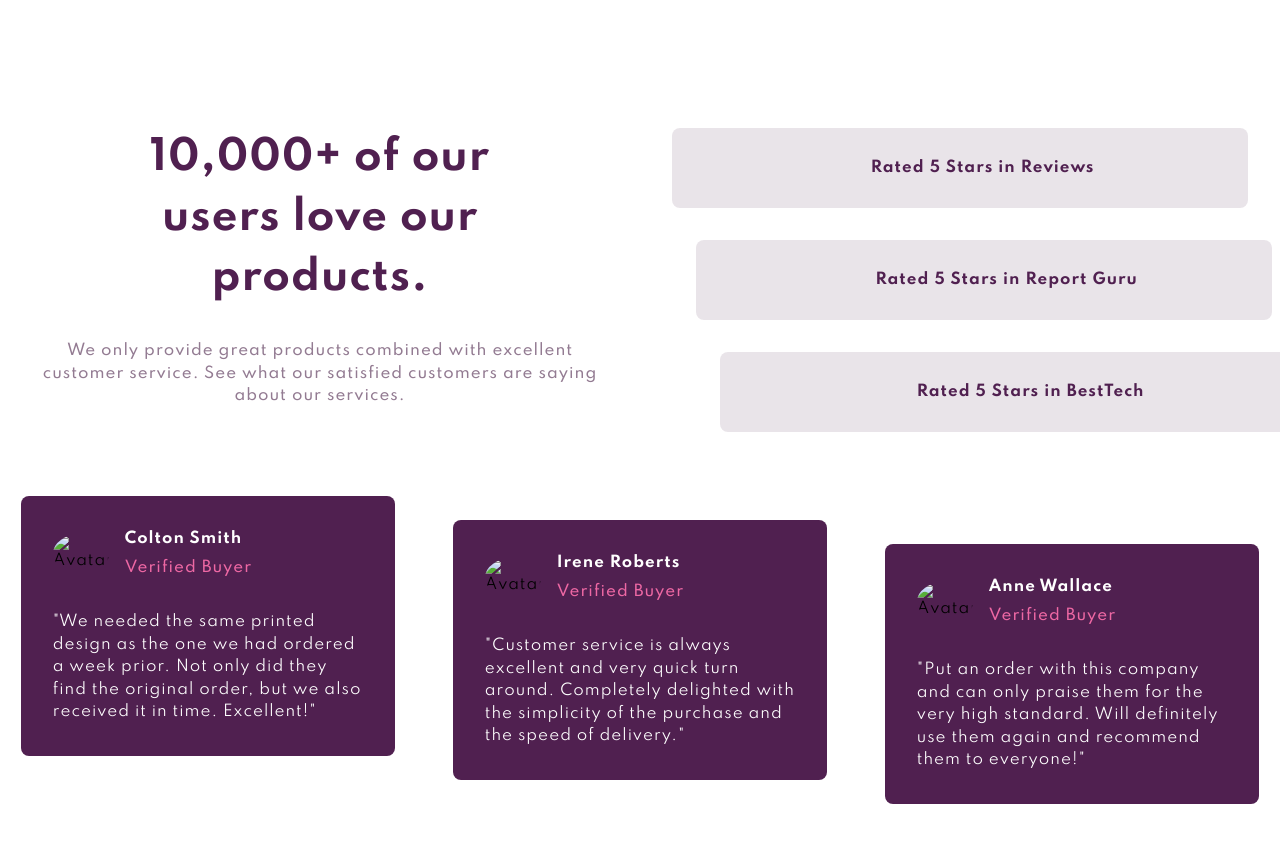
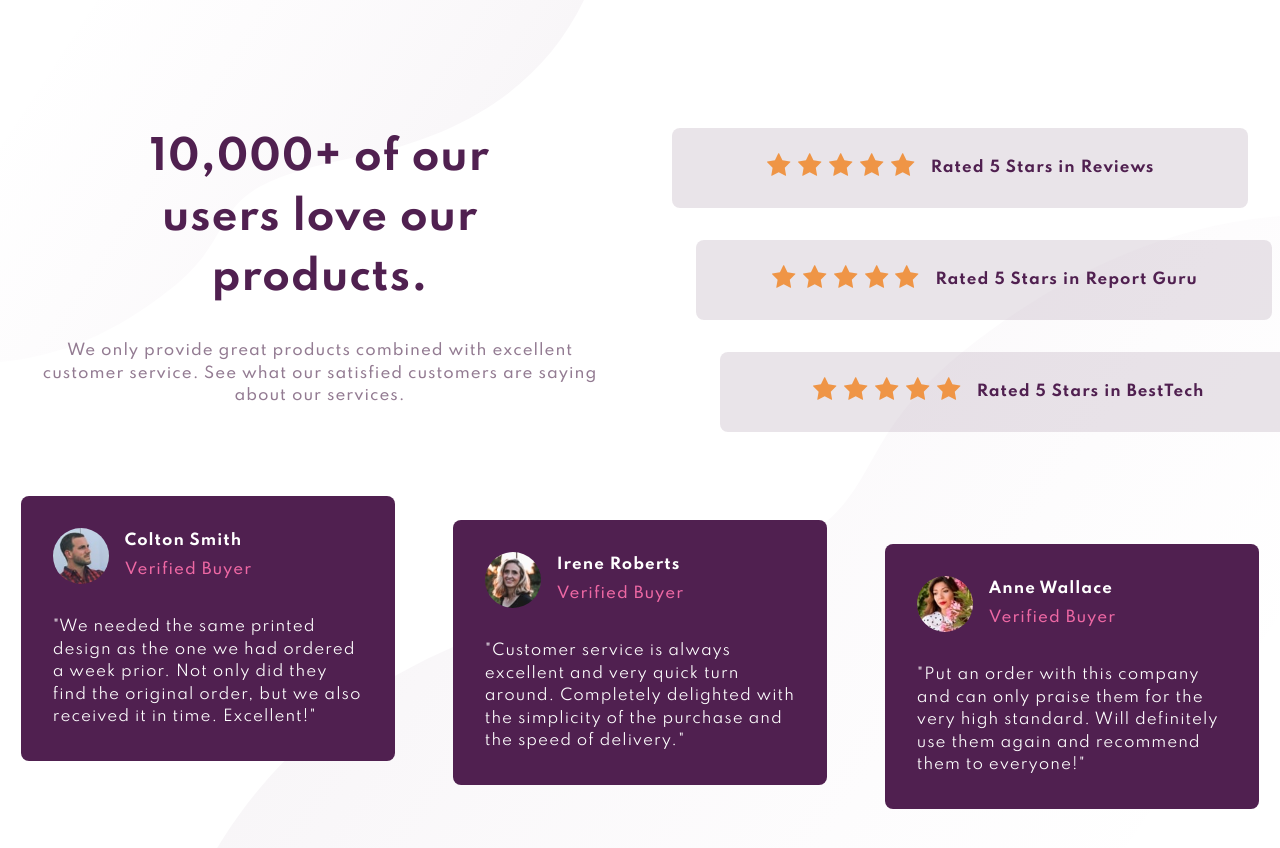
Before and after one commit to AbdullahFarea/social-proof-section, a plain HTML site: page index.html in a window 1280 px wide. Drawn offline with Linux system fonts and the light colour scheme; the site is published under a folder, as on GitHub Pages, so addresses that start at the root find nothing.

Commit message:
fixed images paths :)

```diff
--- a/index.html
+++ b/index.html
@@ -8,7 +8,7 @@
       rel="icon"
       type="image/png"
       sizes="32x32"
-      href="./images/favicon-32x32.png"
+      href="../images/favicon-32x32.png"
     />
     <link rel="stylesheet" href="css/main.css">
     <title>Frontend Mentor | Social proof section</title>
@@ -31,32 +31,32 @@
     <div class="rates">
       <div class="rate">
         <div class="stars">
-          <img src="/images/icon-star.svg" alt="" class="star">
-      <img src="/images/icon-star.svg" alt="" class="star">
-      <img src="/images/icon-star.svg" alt="" class="star">
-      <img src="/images/icon-star.svg" alt="" class="star">
-      <img src="/images/icon-star.svg" alt="" class="star">
+          <img src="./images/icon-star.svg" alt="" class="star">
+      <img src="./images/icon-star.svg" alt="" class="star">
+      <img src="./images/icon-star.svg" alt="" class="star">
+      <img src="./images/icon-star.svg" alt="" class="star">
+      <img src="./images/icon-star.svg" alt="" class="star">
         </div>
         <span class="title">Rated 5 Stars in Reviews</span>
       </div>
 
     <div class="rate">
       <div class="stars">
-        <img src="/images/icon-star.svg" alt="" class="star">
-    <img src="/images/icon-star.svg" alt="" class="star">
-    <img src="/images/icon-star.svg" alt="" class="star">
-    <img src="/images/icon-star.svg" alt="" class="star">
-    <img src="/images/icon-star.svg" alt="" class="star">
+        <img src="./images/icon-star.svg" alt="" class="star">
+    <img src="./images/icon-star.svg" alt="" class="star">
+    <img src="./images/icon-star.svg" alt="" class="star">
+    <img src="./images/icon-star.svg" alt="" class="star">
+    <img src="./images/icon-star.svg" alt="" class="star">
       </div>
       <span class="title">Rated 5 Stars in Report Guru</span>
     </div>
   <div class="rate">
     <div class="stars">
-      <img src="/images/icon-star.svg" alt="" class="star">
-  <img src="/images/icon-star.svg" alt="" class="star">
-  <img src="/images/icon-star.svg" alt="" class="star">
-  <img src="/images/icon-star.svg" alt="" class="star">
-  <img src="/images/icon-star.svg" alt="" class="star">
+      <img src="./images/icon-star.svg" alt="" class="star">
+  <img src="./images/icon-star.svg" alt="" class="star">
+  <img src="./images/icon-star.svg" alt="" class="star">
+  <img src="./images/icon-star.svg" alt="" class="star">
+  <img src="./images/icon-star.svg" alt="" class="star">
     </div>
     <span class="title">Rated 5 Stars in BestTech</span>
   </div>
@@ -66,7 +66,7 @@
     <div class="reviews">
       <figure class="review">
         <figcaption class="buyer">
-          <img src="/images/image-colton.jpg" alt="Avatar" class="avatar">
+          <img src="./images/image-colton.jpg" alt="Avatar" class="avatar">
           <div class="info">
             <p class="name">Colton Smith </p>
           <span class="role">Verified Buyer</span>
@@ -80,7 +80,7 @@
 
       <figure class="review">
         <figcaption class="buyer">
-          <img src="/images/image-irene.jpg" alt="Avatar" class="avatar">
+          <img src="./images/image-irene.jpg" alt="Avatar" class="avatar">
           <div class="info">
             <p class="name">Irene Roberts </p>
           <span class="role">Verified Buyer</span>
@@ -94,7 +94,7 @@
 
       <figure class="review">
         <figcaption class="buyer">
-          <img src="/images/image-anne.jpg" alt="Avatar" class="avatar">
+          <img src="./images/image-anne.jpg" alt="Avatar" class="avatar">
           <div class="info">
             <p class="name">Anne Wallace</p>
           <span class="role">Verified Buyer</span>
--- a/sass/main.scss
+++ b/sass/main.scss
@@ -21,8 +21,8 @@ body {
     font-size: 15px;
     line-height: 1.5;
     letter-spacing: 1px;
-    background: url(/images/bg-pattern-top-mobile.svg) top left no-repeat,
-        url(/images/bg-pattern-bottom-mobile.svg) bottom right no-repeat;
+    background: url(../images/bg-pattern-top-mobile.svg) top left no-repeat,
+        url(../images/bg-pattern-bottom-mobile.svg) bottom right no-repeat;
     .container {
         max-width: 1300px;
         margin: auto;
@@ -116,8 +116,8 @@ body {
 
 @media screen and (min-width: 376px) {
     body {
-        background: url(/images/bg-pattern-top-desktop.svg) top left no-repeat,
-            url(/images/bg-pattern-bottom-desktop.svg) bottom right no-repeat;
+        background: url(../images/bg-pattern-top-desktop.svg) top left no-repeat,
+            url(../images/bg-pattern-bottom-desktop.svg) bottom right no-repeat;
     }
 }
 
```
Also changed, not shown: css/main.css, 1 other file.
